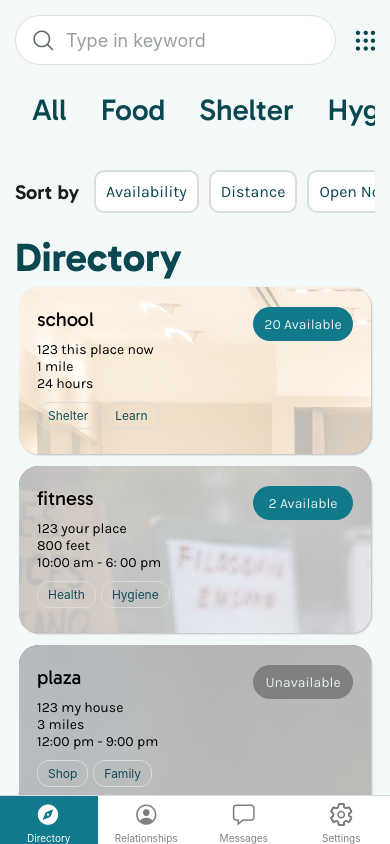
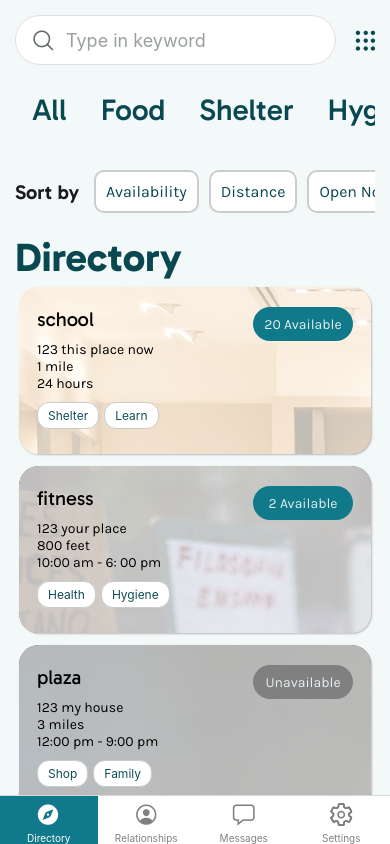
Before and after one commit to Valyria-Studios/geo_browser_app, a React Native app in the folder App/: screen /Directory in a window 390 px wide. Built offline with nearby package versions, Linux system fonts and the light colour scheme.

Commit message:
Updated Type Appearance

```diff
--- a/App/screens/Home.js
+++ b/App/screens/Home.js
@@ -224,9 +224,11 @@ export default function App() {
             <View style={styles.typeContainer}>
               {amenity.type && Array.isArray(amenity.type)
                 ? amenity.type.map((type, index) => (
-                    <Text key={index} style={styles.individualType}>
-                      {type}
-                    </Text>
+                    <View style={styles.typeBackground}>
+                      <Text key={index} style={styles.individualType}>
+                        {type}
+                      </Text>
+                    </View>
                   ))
                 : null}
             </View>
@@ -309,8 +311,8 @@ const styles = StyleSheet.create({
     margin: 5,
     borderWidth: 2,
     borderRadius: 10,
-    borderColor: "#daddde",
-    backgroundColor: "#daddde",
+    borderColor: "#c9cdcd",
+    backgroundColor: "#c9cdcd",
   },
 
   activeSortByItems: {
@@ -338,7 +340,7 @@ const styles = StyleSheet.create({
     margin: 5,
     borderWidth: 2,
     borderRadius: 10,
-    borderColor: "#daddde",
+    borderColor: "#c9cdcd",
     backgroundColor: "#ffffff",
   },
 
@@ -396,15 +398,19 @@ const styles = StyleSheet.create({
     marginTop: 10,
   },
 
-  individualType: {
-    color: "#114e57",
-    fontSize: 12,
+  typeBackground: {
     borderWidth: 1,
-    borderColor: "#d9dcdd",
+    borderColor: "#c9cbcd",
+    backgroundColor: "#ffffff",
     borderRadius: 12,
     paddingHorizontal: 10,
     paddingVertical: 5,
     marginRight: 5, // spacing between types
     marginBottom: 5,
   },
+
+  individualType: {
+    color: "#114e57",
+    fontSize: 12,
+  },
 });
```
